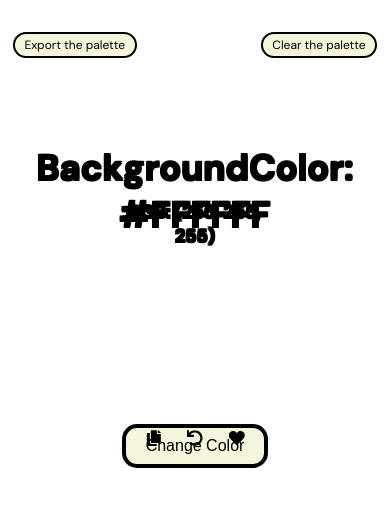
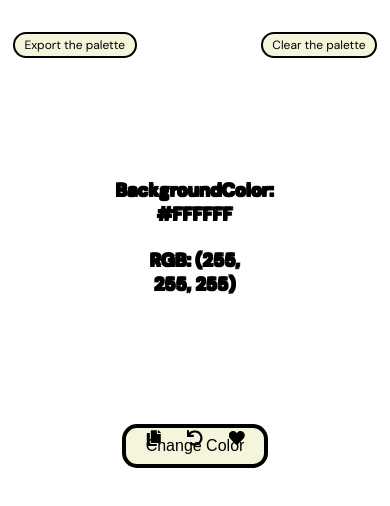
Before and after one commit to melpsh/colorExtender, a React (Vite) app: page / in a window 390 px wide. Shown: the top 506 px of the page. Built offline with nearby package versions, Linux system fonts and the light colour scheme; a web font is replaced by a local one.

Commit message:
Text responsiveness

```diff
--- a/src/components/ColorText.css
+++ b/src/components/ColorText.css
@@ -1,10 +1,6 @@
 .hex_container {
   display: flex;
   flex-direction: column;
-  position: absolute;
-  top: 200px;
-  left: 50%;
-  transform: translateX(-50%);
   justify-content: center;
   align-items: center;
   font-family: "DM Sans", sans-serif;
@@ -12,32 +8,41 @@
   font-weight: 600;
   color: beige;
   text-align: center; /* Ensure text is centered */
+  margin-top: 2rem; /* Add top margin to push it away from the top */
+  padding: 0 1rem; /* Add padding to prevent text from touching edges on small screens */
+}
+
+.colorHex {
+  margin-bottom: 1rem; /* Space between the two lines */
 }
 
 .colorRGB {
-  margin-top: 10px; /* Add space between the two lines */
   font-size: 25px;
   font-weight: 600;
 }
 
+/* Responsive adjustments for medium screens */
 @media screen and (max-width: 768px) {
   .hex_container {
-    top: 150px;
-    font-size: 20px;
+    font-size: 22px; /* Adjust the overall text size */
+    margin-top: 1.5rem;
   }
 
+  .colorHex,
   .colorRGB {
-    font-size: 20px;
+    font-size: 20px; /* Adjust the font size for readability */
   }
 }
 
+/* Responsive adjustments for small screens */
 @media screen and (max-width: 480px) {
   .hex_container {
-    top: 120px;
-    font-size: 18px;
+    font-size: 18px; /* Smaller text for small screens */
+    margin-top: 1rem;
   }
 
+  .colorHex,
   .colorRGB {
-    font-size: 18px;
+    font-size: 18px; /* Adjust text size for smaller screens */
   }
 }
```
